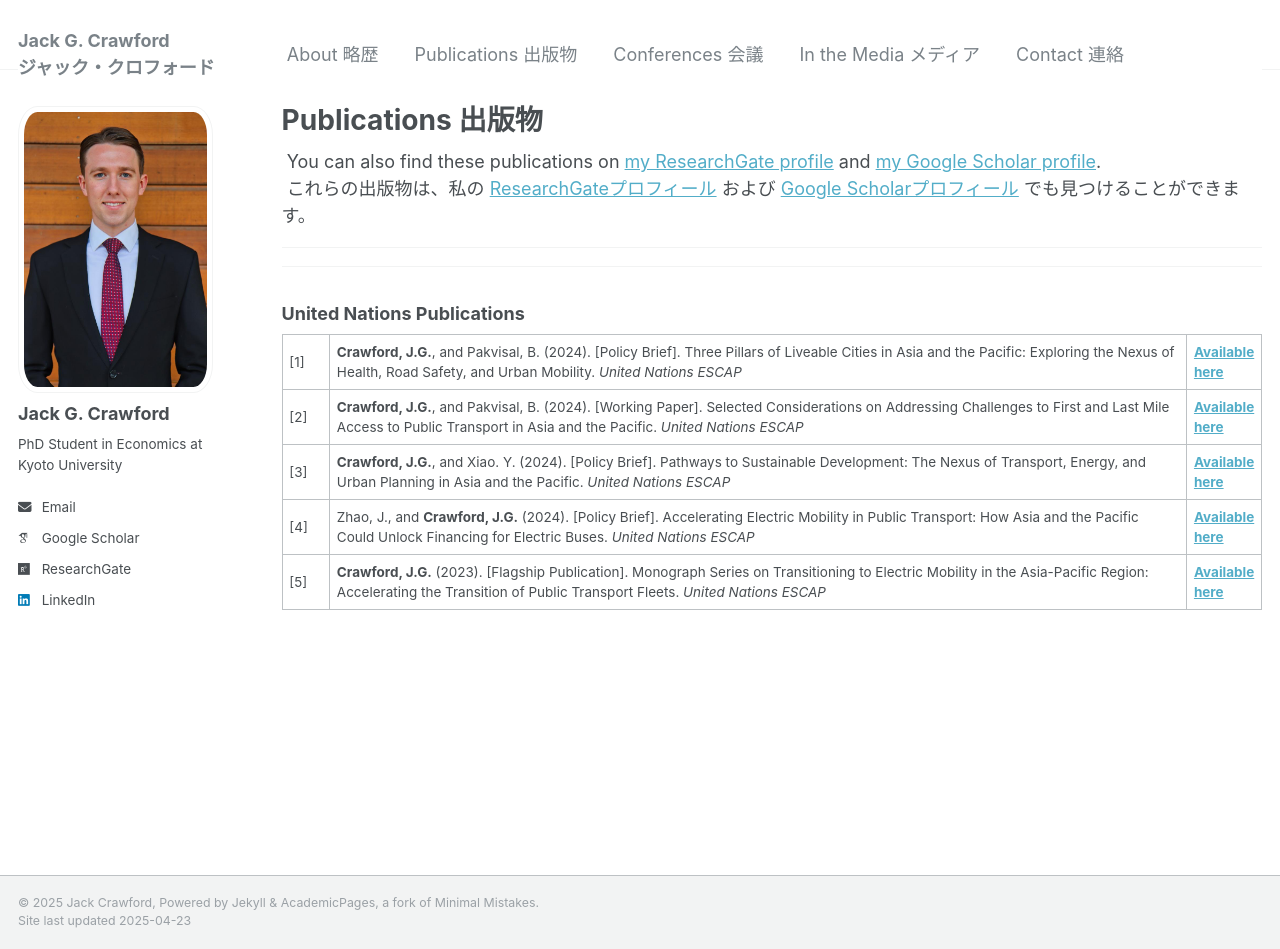
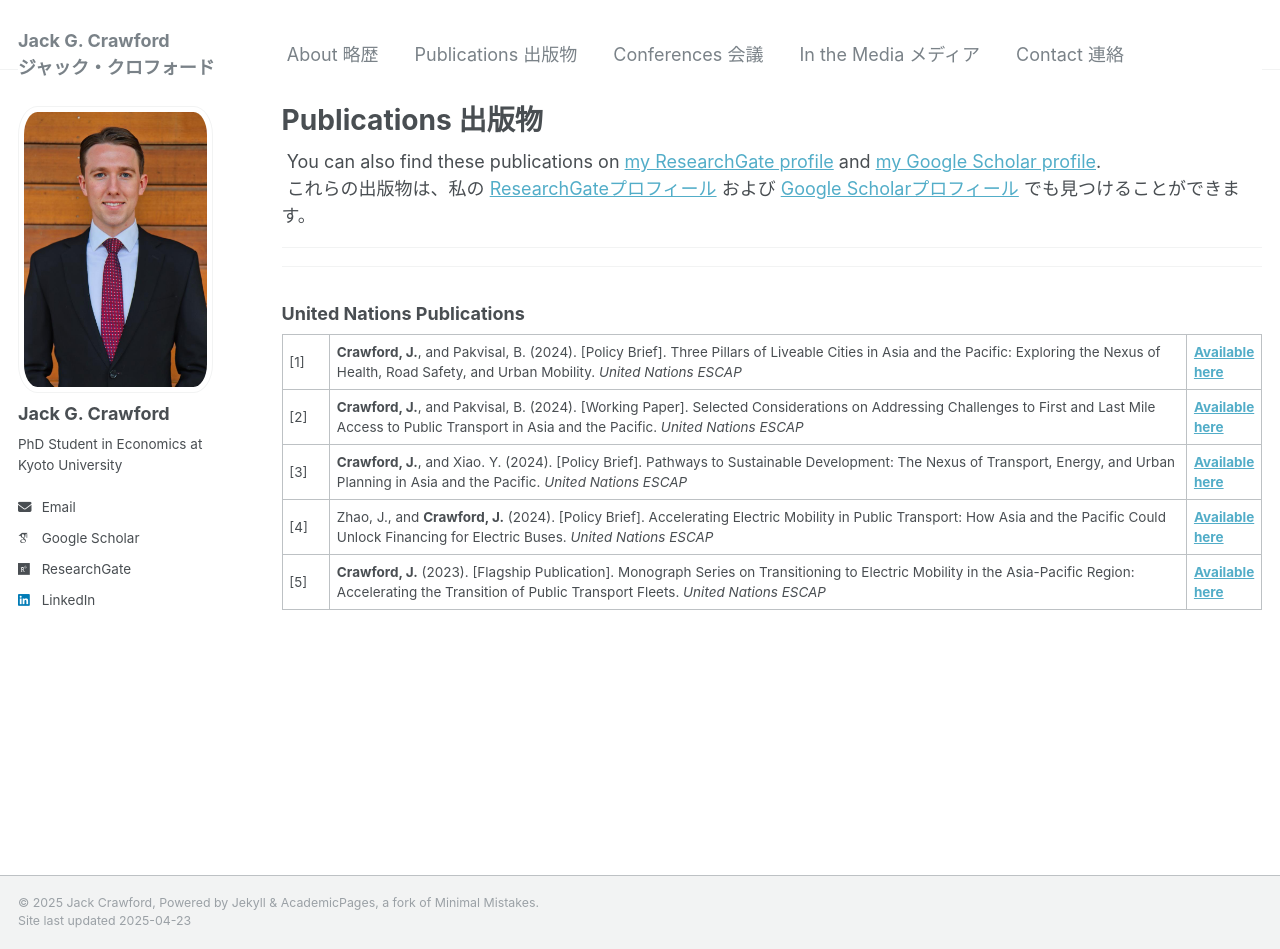
Before and after one commit to jackgcrawford/jackcrawford, a Jekyll site: the page built from _pages/publications.md, in a window 1280 px wide and 949 px high. Built offline with Jekyll 4.4.1, drawn with Linux system fonts in a browser that asks for light colours; some web fonts are replaced.

Commit message:
Update publications.md

```diff
--- a/_pages/publications.md
+++ b/_pages/publications.md
@@ -23,17 +23,17 @@
 <tbody>
 <tr>
 <td width="5%">[1]</td>
-<td width="95%"> <strong>Crawford, J.G.</strong>, and Pakvisal, B. (2024). [Policy Brief]. Three Pillars of Liveable Cities in Asia and the Pacific: Exploring the Nexus of Health, Road Safety, and Urban Mobility. <em>United Nations ESCAP</em> <td><a href="https://www.unescap.org/kp/2024/three-pillars-liveable-cities-asia-and-pacific" target="_blank"><strong>Available here</strong></a>
+<td width="95%"> <strong>Crawford, J.</strong>, and Pakvisal, B. (2024). [Policy Brief]. Three Pillars of Liveable Cities in Asia and the Pacific: Exploring the Nexus of Health, Road Safety, and Urban Mobility. <em>United Nations ESCAP</em> <td><a href="https://www.unescap.org/kp/2024/three-pillars-liveable-cities-asia-and-pacific" target="_blank"><strong>Available here</strong></a>
 <tr>
 <td width="5%">[2]</td>
-<td width="95%"> <strong>Crawford, J.G.</strong>, and Pakvisal, B. (2024). [Working Paper]. Selected Considerations on Addressing Challenges to First and Last Mile Access to Public Transport in Asia and the Pacific. <em>United Nations ESCAP</em> <td><a href="https://www.unescap.org/events/2024/expert-group-meeting-first-and-last-mile-access-public-transport-asia-and-pacific" target="_blank"><strong>Available here</strong></a></td>
+<td width="95%"> <strong>Crawford, J.</strong>, and Pakvisal, B. (2024). [Working Paper]. Selected Considerations on Addressing Challenges to First and Last Mile Access to Public Transport in Asia and the Pacific. <em>United Nations ESCAP</em> <td><a href="https://www.unescap.org/events/2024/expert-group-meeting-first-and-last-mile-access-public-transport-asia-and-pacific" target="_blank"><strong>Available here</strong></a></td>
 <tr>
 <td width="5%">[3]</td>
-<td width="95%"> <strong>Crawford, J.G.</strong>, and Xiao. Y. (2024). [Policy Brief]. Pathways to Sustainable Development: The Nexus of Transport, Energy, and Urban Planning in Asia and the Pacific. <em>United Nations ESCAP</em> <td><a href="https://www.unescap.org/kp/2024/pathways-sustainable-development-nexus-transport-energy-and-urban-planning-asia-and-pacific" target="_blank"><strong>Available here</strong></a></td>
+<td width="95%"> <strong>Crawford, J.</strong>, and Xiao. Y. (2024). [Policy Brief]. Pathways to Sustainable Development: The Nexus of Transport, Energy, and Urban Planning in Asia and the Pacific. <em>United Nations ESCAP</em> <td><a href="https://www.unescap.org/kp/2024/pathways-sustainable-development-nexus-transport-energy-and-urban-planning-asia-and-pacific" target="_blank"><strong>Available here</strong></a></td>
 <tr>
 <td width="5%">[4]</td>
-<td width="95%"> Zhao, J., and <strong>Crawford, J.G.</strong> (2024). [Policy Brief]. Accelerating Electric Mobility in Public Transport: How Asia and the Pacific Could Unlock Financing for Electric Buses. <em>United Nations ESCAP</em> <td><a href="https://www.unescap.org/kp/2024/accelerating-electric-mobility-public-transport-how-asia-and-pacific-could-unlock-financing" target="_blank"><strong>Available here</strong></a></td>
+<td width="95%"> Zhao, J., and <strong>Crawford, J.</strong> (2024). [Policy Brief]. Accelerating Electric Mobility in Public Transport: How Asia and the Pacific Could Unlock Financing for Electric Buses. <em>United Nations ESCAP</em> <td><a href="https://www.unescap.org/kp/2024/accelerating-electric-mobility-public-transport-how-asia-and-pacific-could-unlock-financing" target="_blank"><strong>Available here</strong></a></td>
 <tr>
 <td width="5%">[5]</td>
-<td width="95%"> <strong>Crawford, J.G.</strong> (2023). [Flagship Publication]. Monograph Series on Transitioning to Electric Mobility in the Asia-Pacific Region: Accelerating the Transition of Public Transport Fleets. <em>United Nations ESCAP</em> <td><a href="https://www.unescap.org/kp/2023/accelerating-transition-public-transport-fleets" target="_blank"><strong>Available here</strong></a>
+<td width="95%"> <strong>Crawford, J.</strong> (2023). [Flagship Publication]. Monograph Series on Transitioning to Electric Mobility in the Asia-Pacific Region: Accelerating the Transition of Public Transport Fleets. <em>United Nations ESCAP</em> <td><a href="https://www.unescap.org/kp/2023/accelerating-transition-public-transport-fleets" target="_blank"><strong>Available here</strong></a>
 <tr>
```
